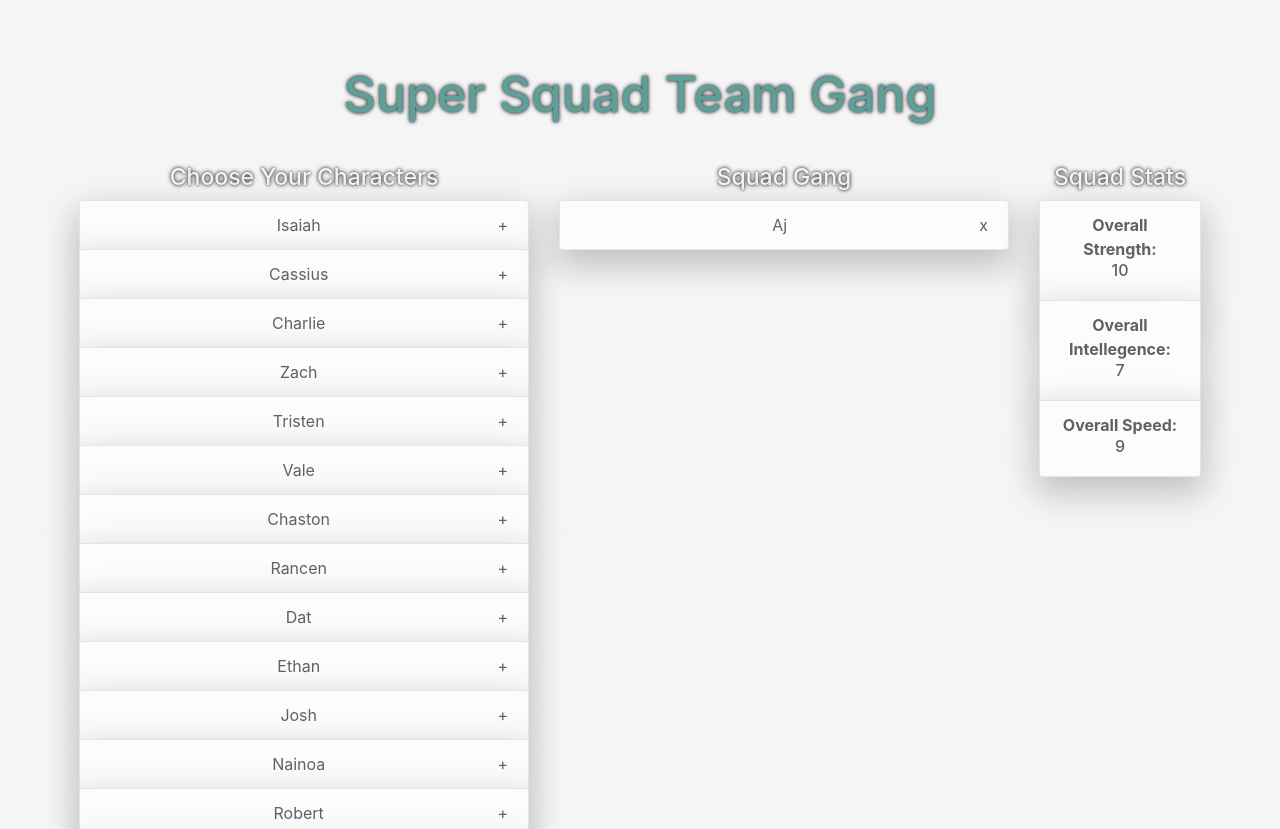
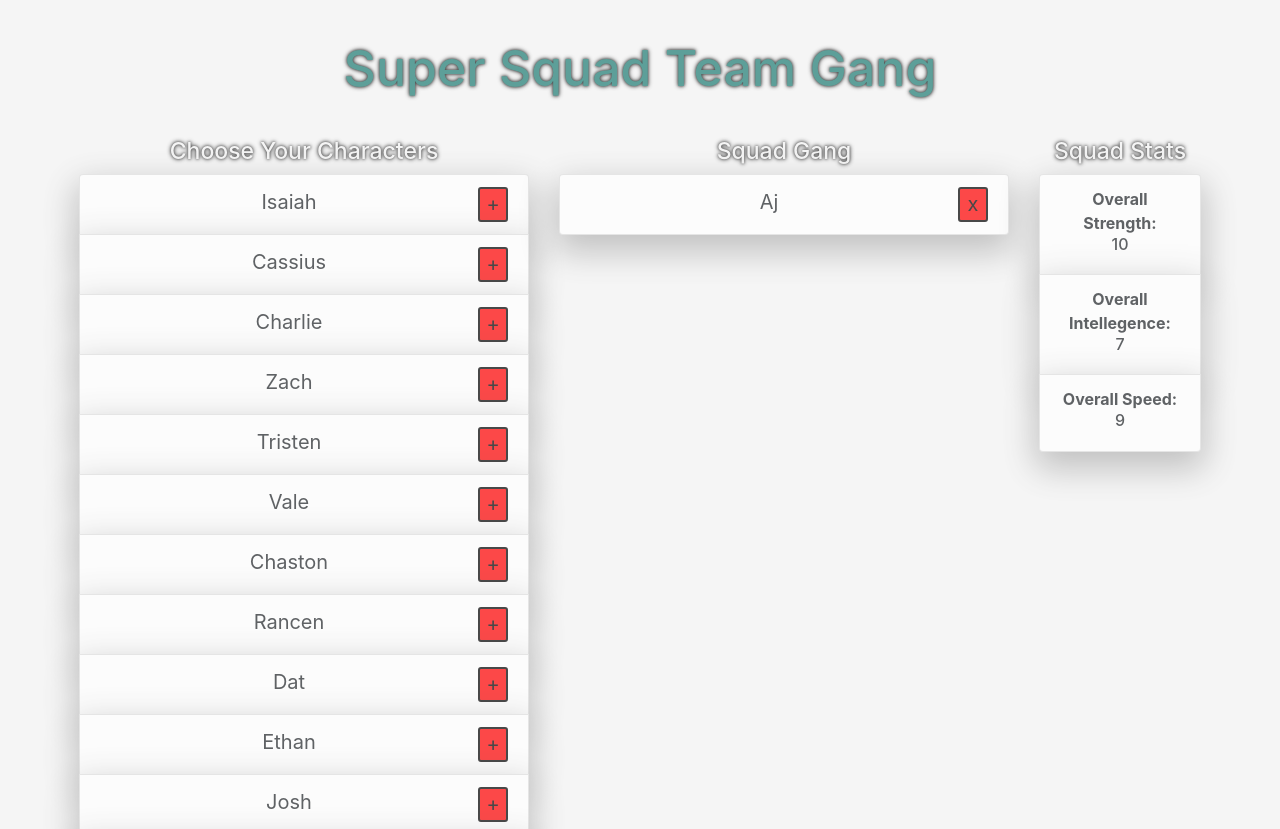
Before and after one commit to BuddhaTheChef/squad-team, a React (Create React App) app: page / in a window 1280 px wide. Shown: the top 829 px of the page. Built offline with nearby package versions, Linux system fonts and the light colour scheme.

Commit message:
styling main component

```diff
--- a/src/App.css
+++ b/src/App.css
@@ -10,7 +10,7 @@ body {
 
 .App {
   text-align: center;
-  padding: 5%;
+  padding: 3% 5% 5% 5%;
 }
 
 .main-content-div {
@@ -45,10 +45,17 @@ body {
 .right-button {
   cursor: pointer;
   float: right;
+  background-color: red;
+  width: 30px;
+  height: 35px;
+  border: black solid 2px;
+  border-radius: 3px;
+  color: black;
 }
 
 .list-item {
   display: inline-block;
+  font-size: 20px;
 }
 
 .list-group-item {
```
